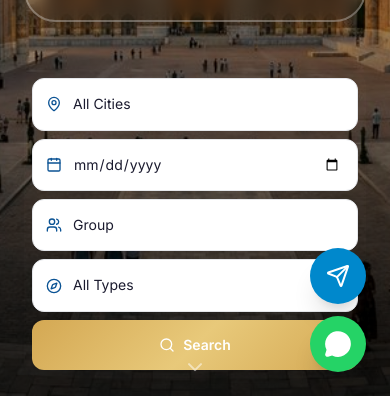
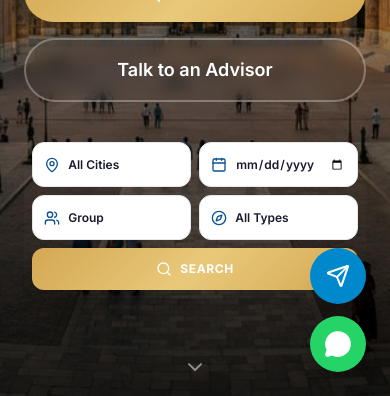
Before and after one commit to iqboljon-0203/SieteViajes, a Next.js app: page / in a window 390 px wide. Shown: the part 448-844 px from the top of the page. Built offline with nearby package versions, Linux system fonts and the light colour scheme; no server answers; the database is empty; a web font is replaced by a local one.

Commit message:
Style: Optimized SmartSearch for mobile by using a compact 2-column grid.

```diff
--- a/src/components/sections/HeroSection.tsx
+++ b/src/components/sections/HeroSection.tsx
@@ -140,7 +140,7 @@ export function HeroSection() {
           initial={{ opacity: 0, y: 40 }}
           animate={{ opacity: 1, y: 0 }}
           transition={{ delay: 1.5, duration: 0.8 }}
-          style={{ marginTop: '3rem' }}
+          className="mt-8 sm:mt-16"
         >
           <SmartSearch />
         </motion.div>
--- a/src/components/sections/SmartSearch.tsx
+++ b/src/components/sections/SmartSearch.tsx
@@ -24,11 +24,11 @@ export function SmartSearch() {
 
   const selectStyle: React.CSSProperties = {
     width: '100%',
-    paddingLeft: '2.5rem',
-    paddingRight: '1rem',
-    paddingTop: '0.875rem',
-    paddingBottom: '0.875rem',
-    fontSize: '0.875rem',
+    paddingLeft: '2.2rem',
+    paddingRight: '0.75rem',
+    paddingTop: '0.75rem',
+    paddingBottom: '0.75rem',
+    fontSize: '0.75rem',
     backgroundColor: 'var(--color-surface)',
     borderRadius: '0.75rem',
     border: '1px solid var(--color-border)',
@@ -36,6 +36,7 @@ export function SmartSearch() {
     color: 'var(--color-text-dark)',
     cursor: 'pointer',
     appearance: 'none' as const,
+    fontWeight: '600'
   };
 
   const inputStyle: React.CSSProperties = {
@@ -45,11 +46,11 @@ export function SmartSearch() {
   };
 
   return (
-    <div className="glass-card dark:bg-slate-900/40" style={{ borderRadius: '1rem', padding: '0.5rem', maxWidth: '56rem', margin: '0 auto', boxShadow: '0 20px 60px rgba(0,0,0,0.1)' }}>
-      <div style={{ display: 'grid', gridTemplateColumns: 'repeat(5, 1fr)', gap: '0.5rem' }} className="search-grid">
+    <div className="glass-card dark:bg-slate-900/60 p-2 sm:p-2.5 rounded-2xl sm:rounded-[1.5rem] w-full max-w-[56rem] mx-auto shadow-2xl">
+      <div className="grid grid-cols-2 sm:grid-cols-5 gap-2 sm:gap-2.5 items-center">
         {/* City */}
-        <div style={{ position: 'relative' }}>
-          <MapPin style={{ position: 'absolute', left: '0.85rem', top: '50%', transform: 'translateY(-50%)', width: '1rem', height: '1rem', color: 'var(--color-azure)' }} />
+        <div className="relative">
+          <MapPin className="absolute left-3 top-1/2 -translate-y-1/2 w-4 h-4 text-azure" />
           <select value={city} onChange={(e) => setCity(e.target.value)} style={selectStyle}>
             <option value="">{t('search.city.all')}</option>
             <option value="samarkand">{t('search.city.samarkand')}</option>
@@ -60,14 +61,14 @@ export function SmartSearch() {
         </div>
 
         {/* Date */}
-        <div style={{ position: 'relative' }}>
-          <Calendar style={{ position: 'absolute', left: '0.85rem', top: '50%', transform: 'translateY(-50%)', width: '1rem', height: '1rem', color: 'var(--color-azure)' }} />
+        <div className="relative">
+          <Calendar className="absolute left-3 top-1/2 -translate-y-1/2 w-4 h-4 text-azure" />
           <input type="date" value={date} onChange={(e) => setDate(e.target.value)} style={inputStyle} />
         </div>
 
         {/* Group */}
-        <div style={{ position: 'relative' }}>
-          <Users style={{ position: 'absolute', left: '0.85rem', top: '50%', transform: 'translateY(-50%)', width: '1rem', height: '1rem', color: 'var(--color-azure)' }} />
+        <div className="relative">
+          <Users className="absolute left-3 top-1/2 -translate-y-1/2 w-4 h-4 text-azure" />
           <select value={group} onChange={(e) => setGroup(e.target.value)} style={selectStyle}>
             <option value="">{t('search.group')}</option>
             <option value="1">1 {t('search.group.person')}</option>
@@ -78,8 +79,8 @@ export function SmartSearch() {
         </div>
 
         {/* Type */}
-        <div style={{ position: 'relative' }}>
-          <Compass style={{ position: 'absolute', left: '0.85rem', top: '50%', transform: 'translateY(-50%)', width: '1rem', height: '1rem', color: 'var(--color-azure)' }} />
+        <div className="relative">
+          <Compass className="absolute left-3 top-1/2 -translate-y-1/2 w-4 h-4 text-azure" />
           <select value={type} onChange={(e) => setType(e.target.value)} style={selectStyle}>
             <option value="">{t('search.type.all')}</option>
             <option value="cultural">{t('search.type.cultural')}</option>
@@ -92,40 +93,12 @@ export function SmartSearch() {
         {/* Search Button */}
         <button
           onClick={handleSearch}
-          className="gold-gradient"
-          style={{
-            display: 'flex',
-            alignItems: 'center',
-            justifyContent: 'center',
-            gap: '0.5rem',
-            padding: '0.875rem 1.5rem',
-            borderRadius: '0.75rem',
-            color: 'white',
-            fontWeight: '600',
-            fontSize: '0.875rem',
-            border: 'none',
-            cursor: 'pointer',
-            boxShadow: '0 4px 12px rgba(0,0,0,0.1)',
-            transition: 'all 300ms',
-          }}
+          className="gold-gradient col-span-2 sm:col-span-1 h-[42px] sm:h-full flex items-center justify-center gap-2 rounded-xl text-white font-bold text-xs uppercase tracking-wider shadow-lg hover:scale-[1.02] transition-all"
         >
-          <Search style={{ width: '1rem', height: '1rem' }} />
+          <Search className="w-4 h-4" />
           {t('search.button')}
         </button>
       </div>
-
-      <style jsx>{`
-        @media (max-width: 768px) {
-          .search-grid {
-            grid-template-columns: 1fr 1fr !important;
-          }
-        }
-        @media (max-width: 480px) {
-          .search-grid {
-            grid-template-columns: 1fr !important;
-          }
-        }
-      `}</style>
     </div>
   );
 }
```
